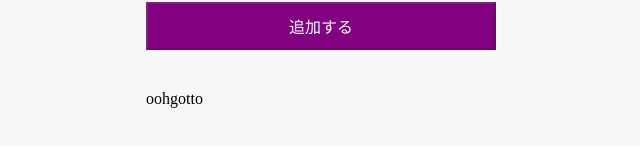
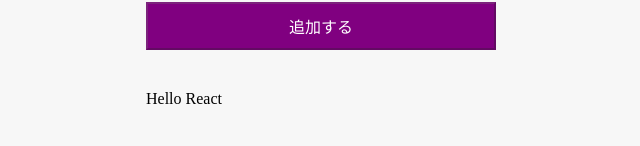
Before and after one commit to kiatklai/react-basic, a React (Create React App) app: page / in a window 1280 px wide. Shown: the part 468-614 px from the top of the page, without its empty margins (319-959 px from the left). Built offline with nearby package versions, Linux system fonts and the light colour scheme.

Commit message:
useContext

```diff
--- a/src/App.js
+++ b/src/App.js
@@ -14,7 +14,7 @@ function App() {
     })
   }
   return (
-    <DataContext.Provider value={"oohgotto"}>
+    <DataContext.Provider value={"Hello React"}>
       <div className="container">
         <Title/>
         <FormComponent onAddItem={onAddNewItem}/>
--- a/src/component/Item.js
+++ b/src/component/Item.js
@@ -1,16 +1,16 @@
 import PropTypes from 'prop-types';
 import './item.css'
 import DataContext from '../data/DataContext';
+import { useContext } from 'react';
 
 const Item =(props)=>{
   const {title,amount} = props
   const status = amount<0 ? "expense":"income"
   const symbol = amount<0 ? "-":"+"
+  const name = useContext(DataContext)
   return (
     <li className={status}>{title}<span>{symbol}{Math.abs(amount)}</span>
-      <DataContext.Consumer>
-        {value=><p>{value}</p>}
-      </DataContext.Consumer>
+    {name}
     </li>
   );
 }
--- a/src/component/Transaction.js
+++ b/src/component/Transaction.js
@@ -1,9 +1,11 @@
 import Item from './Item'
 import './transaction.css'
 import DataContext from '../data/DataContext'
+import { useContext } from 'react'
 
 const Transaction =(props)=>{
   const {items} = props
+  const name = useContext(DataContext)
   return (
     <div>
       <ul className='item-list'>
@@ -11,9 +13,7 @@ const Transaction =(props)=>{
           return <Item {...element} key={element.id}/>
         })}
       </ul>
-      <DataContext.Consumer>
-        {value=><p>{value}</p>}
-      </DataContext.Consumer>
+    {name}
     </div>
   );
 }
```
